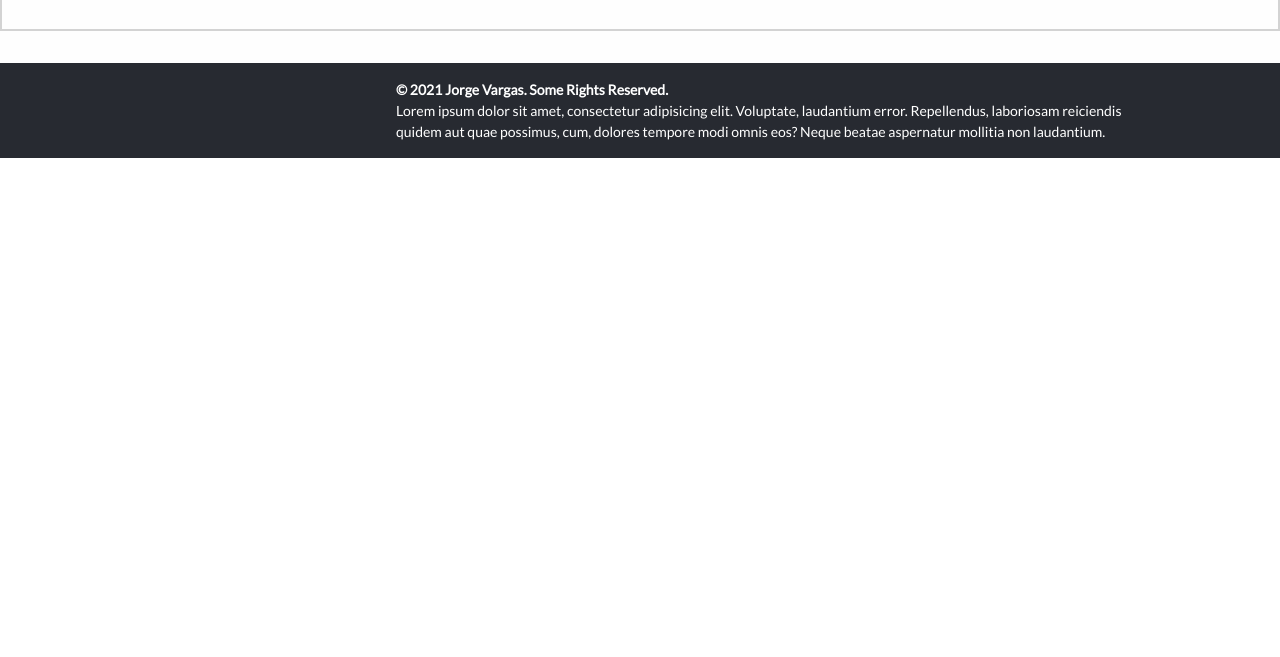
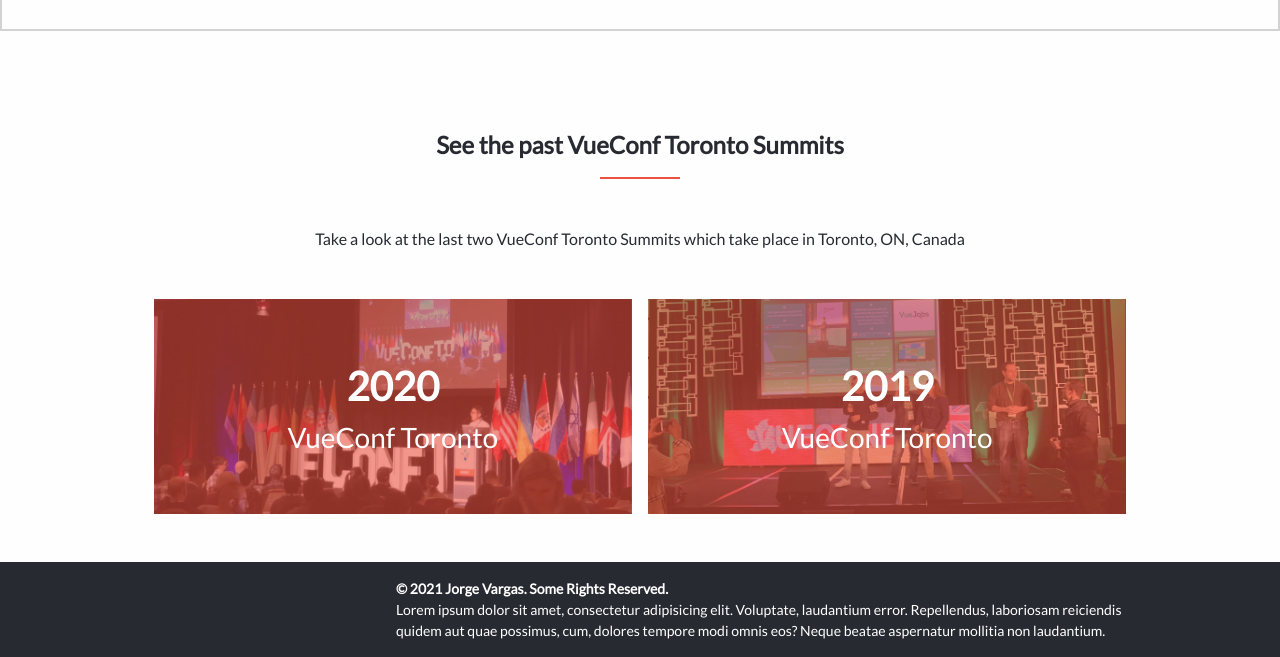
Before and after one commit to jorgevrgs/capstone-1, a website built with Vite: page src/about.html in a window 1280 px wide. Shown: the part 1290-1947 px from the top of the page. Before the commit the page ends 1448 px from the top, so only its background shows below. Built offline with nearby package versions, Linux system fonts and the light colour scheme.

Commit message:
Add past events section

```diff
--- a/src/about.html
+++ b/src/about.html
@@ -205,6 +205,68 @@
           </div>
         </div>
       </section>
+
+      <section class="pa-8 past">
+        <div class="pa-8 container">
+          <h2 class="title">See the past VueConf Toronto Summits</h2>
+
+          <div class="content">
+            <p class="text-center description">
+              Take a look at the last two VueConf Toronto Summits which take
+              place in Toronto, ON, Canada
+            </p>
+
+            <ul class="d-grid gap-1 images">
+              <li class="image">
+                <figure class="figure">
+                  <img
+                    class="image"
+                    src="/past-events/vue-conf-2020.jpg"
+                    alt="Vue conf 2020"
+                  />
+                  <figcaption
+                    class="
+                      d-flex
+                      flex-column
+                      justify-center
+                      align-center
+                      caption
+                    "
+                  >
+                    <h3 class="color-white font-size-h1 font-weight-black">
+                      <strong>2020</strong>
+                    </h3>
+                    <p class="color-white font-size-h3">VueConf Toronto</p>
+                  </figcaption>
+                </figure>
+              </li>
+              <li class="image">
+                <figure class="figure">
+                  <img
+                    class="image"
+                    src="/past-events/vue-conf-2019.jpg"
+                    alt="Vue conf 2019"
+                  />
+                  <figcaption
+                    class="
+                      d-flex
+                      flex-column
+                      justify-center
+                      align-center
+                      caption
+                    "
+                  >
+                    <h3 class="color-white font-size-h1 font-weight-black">
+                      <strong>2019</strong>
+                    </h3>
+                    <p class="color-white font-size-h3">VueConf Toronto</p>
+                  </figcaption>
+                </figure>
+              </li>
+            </ul>
+          </div>
+        </div>
+      </section>
     </main>
     <footer class="bg-primary footer">
       <div class="d-grid align-center gap-1 pa-8 container">
--- a/src/styles/_theme.scss
+++ b/src/styles/_theme.scss
@@ -18,6 +18,10 @@
       min-height: 100vh;
     }
   }
+}
+
+.container {
+  padding-inline: 1rem;
 }
 
 .title {
--- a/src/styles/sections/_about.scss
+++ b/src/styles/sections/_about.scss
@@ -36,6 +36,27 @@
   }
 }
 
+.past {
+  .content {
+    .description {
+      margin-block-end: 3rem;
+    }
+
+    .figure {
+      position: relative;
+
+      .caption {
+        position: absolute;
+        left: 0;
+        top: 0;
+        width: 100%;
+        height: 100%;
+        background-color: rgba($color-secondary, 0.6);
+      }
+    }
+  }
+}
+
 @media screen and (min-width: $breakpoint-md) {
   .about {
     .container {
@@ -44,4 +65,12 @@
       }
     }
   }
+
+  .past {
+    .content {
+      .images {
+        grid-template-columns: 1fr 1fr;
+      }
+    }
+  }
 }
```
Also changed, not shown: src/public/past-events/vue-conf-2019.jpg (added), src/public/past-events/vue-conf-2020.jpg (added).
